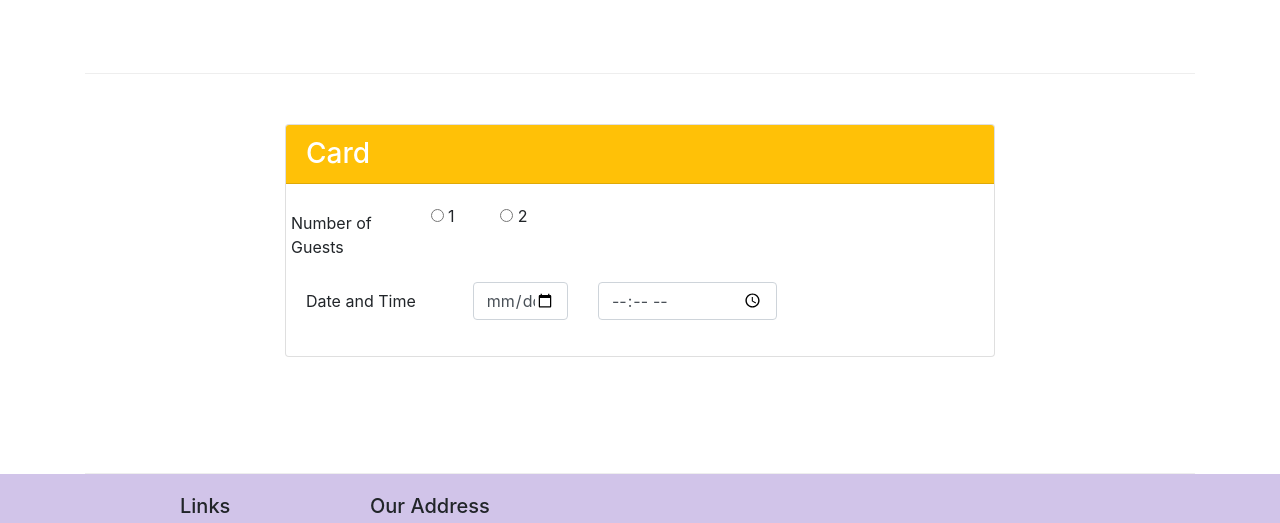
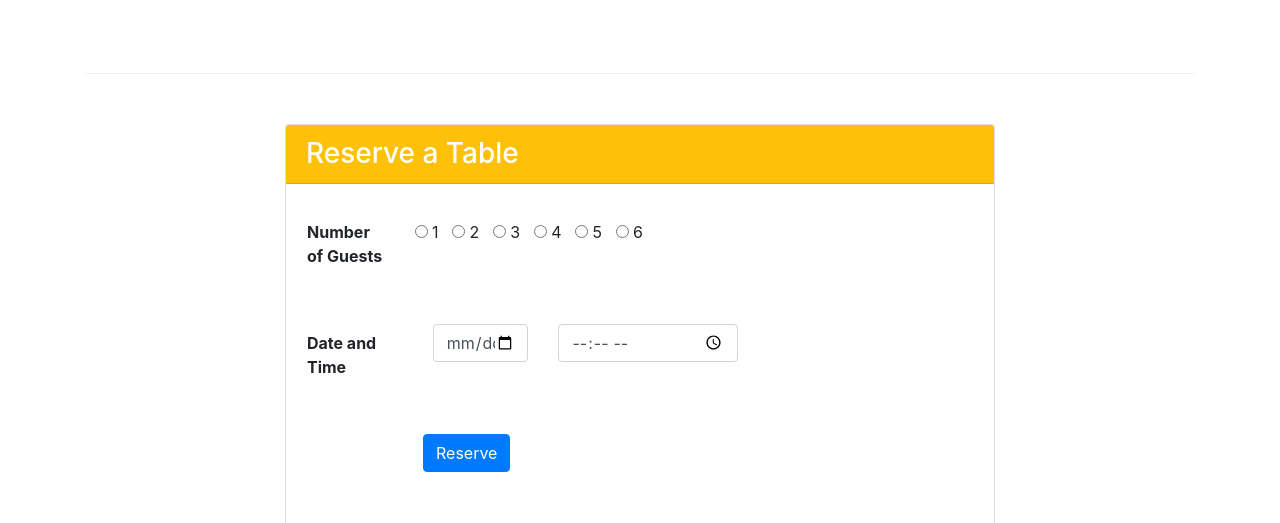
Before and after one commit to Parthinamdar2002/project-1, a plain HTML site: page index.html in a window 1280 px wide. Shown: the part 1460-1983 px from the top of the page. Drawn offline with nearby package versions, Linux system fonts and the light colour scheme; files that its build step writes are made by us from their sources.

Commit message:
version 13
latest assignment ka

```diff
--- a/index.html
+++ b/index.html
@@ -44,8 +44,8 @@
                     <img src="img/logo.png" class="img-fluid">
                     <!-- <img class="img-fluid" src="https://cdn.pixabay.com/photo/2015/04/23/22/00/tree-736885__480.jpg" alt="img"> -->
                 </div>
-                <div class="col-12 col-sm-3 align-self-center">    <!--col-sm will take the remaining 6 blocks from th above div col-sm-6-->
-                    <button type="submit" class="btn btn-warning"><a href="#reserve" class="text-decoration-none">Reserve Table</a></button>
+                <div class="col-12 col-sm-3 px-4 p-1 align-self-center">    <!--col-sm will take the remaining 6 blocks from th above div col-sm-6-->
+                    <button type="submit" class="btn btn-warning btn-sm col-12"><a href="#reserve" class="text-decoration-none nav-link ">Reserve Table</a></button>
                     <!-- <img class="img-fluid" src="https://cdn.pixabay.com/photo/2015/04/23/22/00/tree-736885__480.jpg" alt="img"> -->
                 </div>
             </div>
@@ -70,22 +70,25 @@
 
 
         <div class="row row-content align-items-center">
-            <div class="col-12 col-sm-4 col-md-3">
+            <div class="col-6 col-sm-4 col-md-3">
                 <h3>This Month's Promotions</h3>
+            </div>
+            <div class="col-6">
+
             </div>
             <div class="col col-sm col-md-7">
             <div class="media">
 
                 <div class="media-body">
                     <h2 class="mt-0">Weekend Grand Buffet <span class="badge badge-danger">NEW</span> </h2>
-                    <p>Featuring mouthwatering combinations with a choice of five different salads, six enticing appetizers, six main entrees and five choicest desserts. Free flowing bubbly and soft drinks. All for just $19.99 per person </p>
+                    <p class="d-none d-sm-block">Featuring mouthwatering combinations with a choice of five different salads, six enticing appetizers, six main entrees and five choicest desserts. Free flowing bubbly and soft drinks. All for just $19.99 per person </p>
 
                 </div>
             </div>
         </div>
         <div class="col col-sm col-md-2">
             <div class="media">
-                <img src="img/buffet.png" class="d-flex mr-3 img-thumbnail align-self-center" alt="buffet">
+                <img src="img/buffet.png" class="d-flex ml-3 img-thumbnail align-self-center" alt="buffet">
             </div>
 
         </div>
@@ -111,7 +114,7 @@
             <div class="row row-content" id="reserve">
             <div class="col-12 col-sm-8 mx-auto" >
                 <div class="card" >
-                    <h3 class="card-header bg-warning text-white">Card</h3>
+                    <h3 class="card-header bg-warning text-white">Reserve a Table</h3>
                     <div class="card-body">
                         <dl class="row">
 
@@ -119,29 +122,44 @@
                                 <!-- radio button -->
                                 <div class="form-check-inline">
 
-                                    <div class="form-group row">
-                                        <label for="radio" class="col-12 col-md-6 col-form-label">Number of Guests</label>
-                                        <div class="col-5 col-sm-3">
+                                    <div class="form-group row p-3">
+                                        <label for="radio" class=" col-md-3 "><b>Number of Guests</b></label>
+
+                                        <div class="col-md-8 col-md-sm-6">
                                             <input type="radio"  id="radio1"> 1
-                                        </div>
-                                        <div class="col-7 col-sm-3">
+                                                &nbsp;
                                             <input type="radio"  id="radio2"> 2
+                                                &nbsp;
+                                            <input type="radio"  id="radio1"> 3
+                                                &nbsp;
+                                            <input type="radio"  id="radio2"> 4
+                                                &nbsp;
+                                            <input type="radio"  id="radio1"> 5
+                                                &nbsp;
+                                            <input type="radio"  id="radio2"> 6
                                         </div>
                                     </div>
                                 </div>
                                 <!-- radio button end -->
                                 <!-- date and time -->
                                 <div class="form-check-inline">
+                                    <div class="form-group row p-3">
+                                        <label for="date_time" class="col-12 col-sm-3 col-form-label"><b>Date and Time</b></label>
+                                        <div class="col-12 col-sm-3">
+                                            <input type="date" class="form-control" id="date" placeholder="Date">
+                                        </div>
+                                        <div class="col-12 col-sm-5">
+                                            <input type="time" class="form-control" id="time" placeholder="Time">
+                                        </div>
+                                    </div>
+                                 </div>
+                                 <div class="form-group row p-3">
+                                     <div class="offset-md-2  col-md-10">
+                                        <button type="submit" class="btn btn-primary">Reserve</button>
+                                     </div>
 
-                                    <label for="date_time" class="col-12 col-sm-4 col-form-label"> Date and Time</label>
-                                    <div class="col-5 col-sm-3">
-                                        <input type="date" class="form-control" id="date" placeholder="Date">
-                                    </div>
-                                    <div class="col-7 col-sm-5">
-                                        <input type="time" class="form-control" id="time" placeholder="Time">
-                                    </div>
+                                 </div>
 
-                            </div>
                             </form>
 
                         </dl>
```
